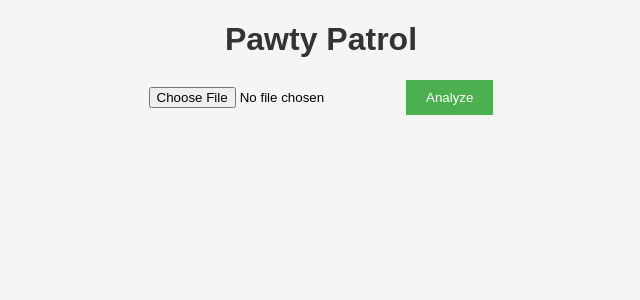
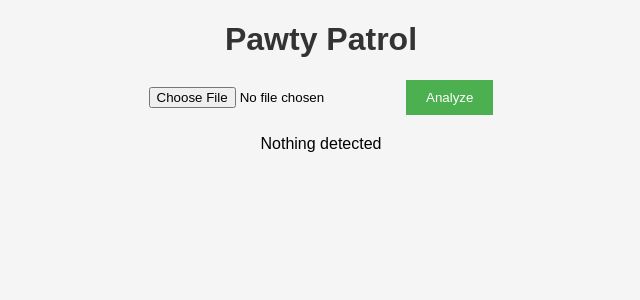
Before and after one commit to mariko13/pawty-patrol, a FastAPI app: page / in a window 1280 px wide. Shown: the top 300 px of the page, without its empty margins (319-959 px from the left). Run offline with FastAPI, Linux system fonts and the light colour scheme.

Commit message:
Show message if no events detected

```diff
--- a/app/templates/index.html
+++ b/app/templates/index.html
@@ -19,11 +19,13 @@
                 <li>{{ r }} seconds</li>
             {% endfor %}
         </ul>
+    {% else %}
+        <p>Nothing detected</p>
     {% endif %}
     {% if images %}
-    <h2>Detected Frames:</h2>
-    {% for img in images %}
-        <img src="{{ img }}" width="300">
+        <h2>Detected Frames:</h2>
+        {% for img in images %}
+            <img src="{{ img }}" width="300">
     {% endfor %}
 {% endif %}
 </body>
```
